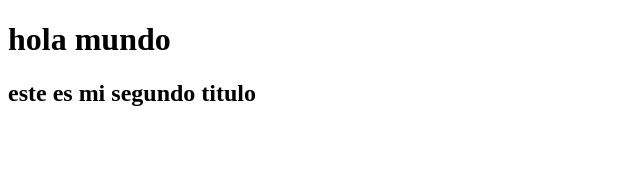
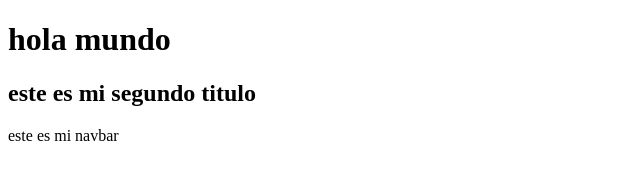
Before and after one commit to 4GeeksAcademy/madamsagas-clase-2, a plain HTML site: page index.html in a window 1280 px wide. Shown: the whole page, without its empty margins (0-640 px from the left). Drawn offline with Linux system fonts and the light colour scheme.

Commit message:
agregue el navbar

```diff
--- a/index.html
+++ b/index.html
@@ -8,7 +8,7 @@
 <body>
   <h1>hola mundo
     <h2>este es mi segundo titulo</h2>
-
+    <nav>este es mi navbar</nav>
   </h1>
 </body>
 </html>
```
